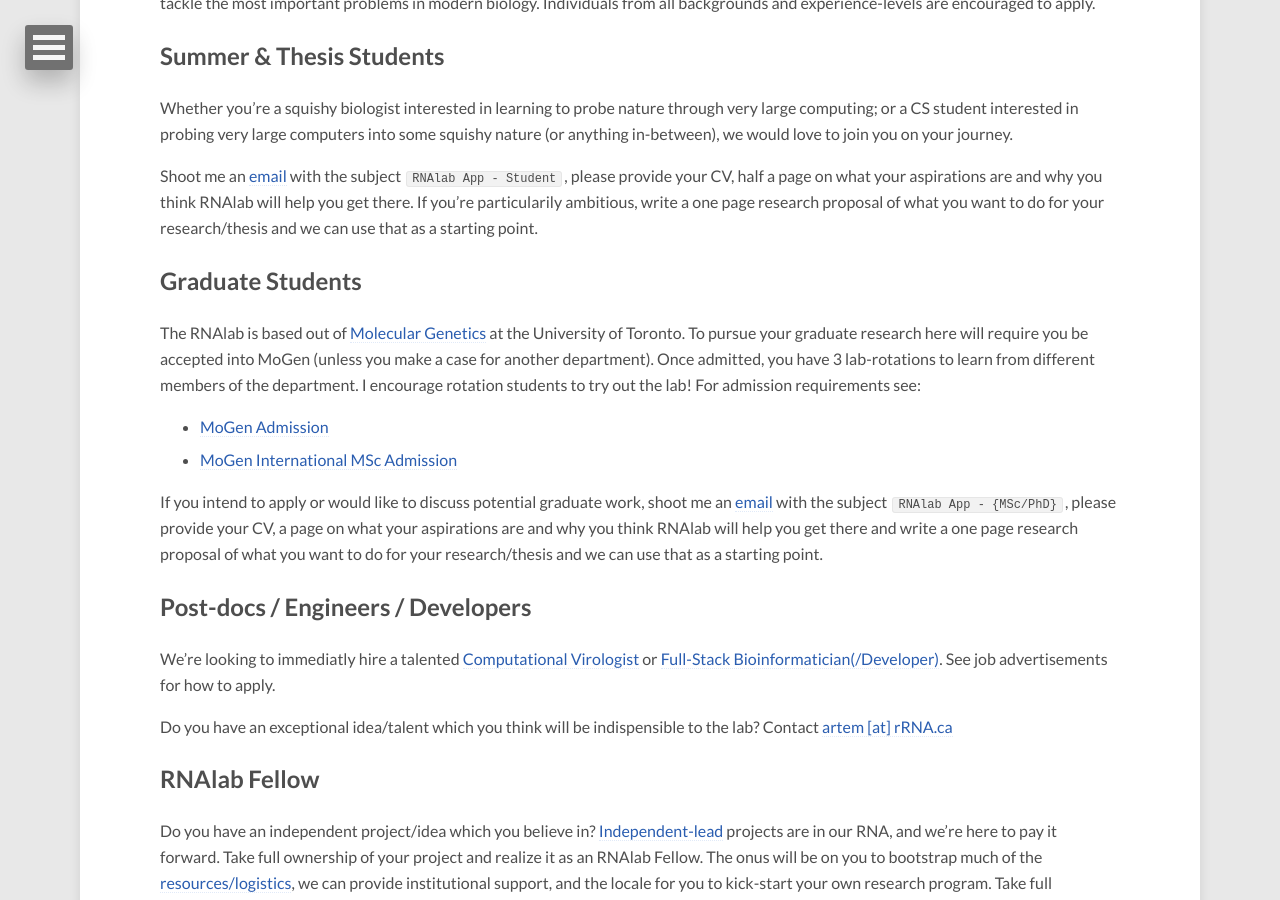
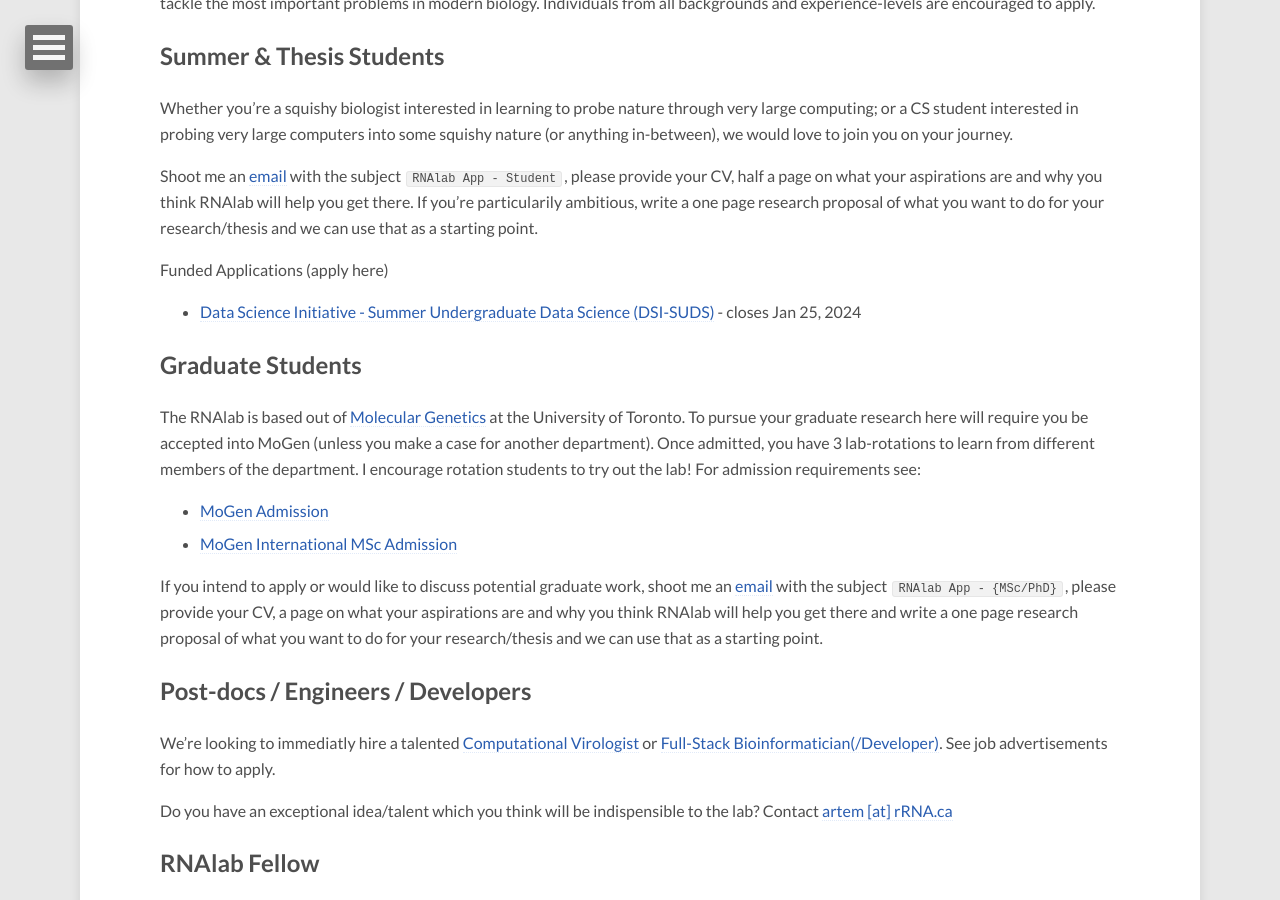
Before and after one commit to RNAlab/RNAlab, a Jekyll site: the page built from join.md, in a window 1280 px wide and 900 px high, scrolled down 700 px. Built offline with Jekyll 4.4.1, drawn with Linux system fonts in a browser that asks for light colours; nearby versions of some CDN libraries.

Commit message:
Update join.md
Add DSI-SUDS funding

```diff
--- a/join.md
+++ b/join.md
@@ -13,6 +13,9 @@ The *RNAlab* is a highly collaborative, fast-paced research team. We're looking
 Whether you're a squishy biologist interested in learning to probe nature through very large computing; or a CS student interested in probing very large computers into some squishy nature (or anything in-between), we would love to join you on your journey.
 
 Shoot me an [email](mailto:artem@rRNA.ca) with the subject `RNAlab App - Student`, please provide your CV, half a page on what your aspirations are and why you think RNAlab will help you get there. If you're particularily ambitious, write a one page research proposal of what you want to do for your research/thesis and we can use that as a starting point.
+
+Funded Applications (apply here)
+- [Data Science Initiative - Summer Undergraduate Data Science (DSI-SUDS)](https://datasciences.utoronto.ca/suds/) - closes Jan 25, 2024
 
 ## Graduate Students
 
```
